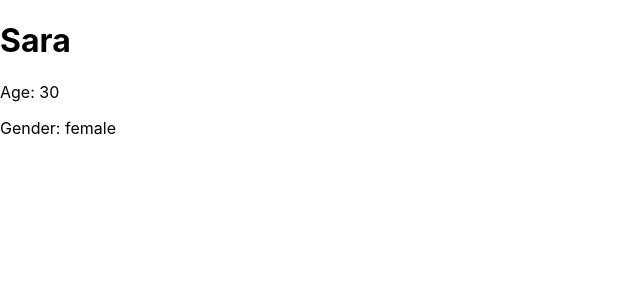
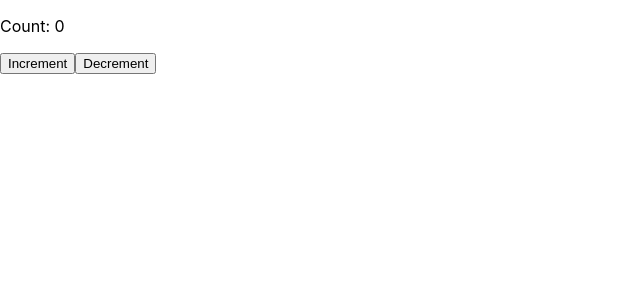
Before and after one commit to AbdullahKhan33/ReactTutorial, a React (Create React App) app: page / in a window 1280 px wide. Shown: the top 300 px of the page, without its empty margins (0-640 px from the left). Built offline with nearby package versions, Linux system fonts and the light colour scheme.

Commit message:
Using State in a Function Component

```diff
--- a/src/App.jsx
+++ b/src/App.jsx
@@ -1,13 +1,10 @@
 import React from 'react';
-import Greeting from './Greeting';
-import Person from './Person';
+import Counter from './Counter';
 
 function App() {
   return (
       <div>
-        {/* <Greeting name="Sara"/> */}
-        {/* <Greeting name="Sara" age={25}/> */}
-        <Person name="Sara" age="30" gender="female" />
+        <Counter></Counter>
       </div>
   )
 }
--- /dev/null
+++ b/src/Counter.jsx
@@ -0,0 +1,23 @@
+import React, { useState } from 'react';
+
+function Counter() {
+  const [count, setCount] = useState(0);
+
+  const increment = () => {
+    setCount(count + 1);
+  };
+
+  const decrement = () => {
+    setCount(count - 1);
+  };
+
+  return (
+    <div>
+      <p>Count: {count}</p>
+      <button onClick={increment}>Increment</button>
+      <button onClick={decrement}>Decrement</button>
+    </div>
+  );
+}
+
+export default Counter;
--- a/src/Greeting.jsx
+++ /dev/null
@@ -1,10 +0,0 @@
-function Greeting(props) {
-    return (
-        <div>
-            <h1>Hello, {props.name}!</h1>
-            <h2>Age is {props.age}</h2>
-        </div>
-    );
-  }
-
-  export default Greeting;
--- a/src/Person.jsx
+++ /dev/null
@@ -1,11 +0,0 @@
-function Person(props) {
-    return (
-      <div>
-        <h1>{props.name}</h1>
-        <p>Age: {props.age}</p>
-        <p>Gender: {props.gender}</p>
-      </div>
-    );
-  }
-
-  export default Person;
```
Also changed, not shown: src/Button.js (deleted, +0 -11 lines).
